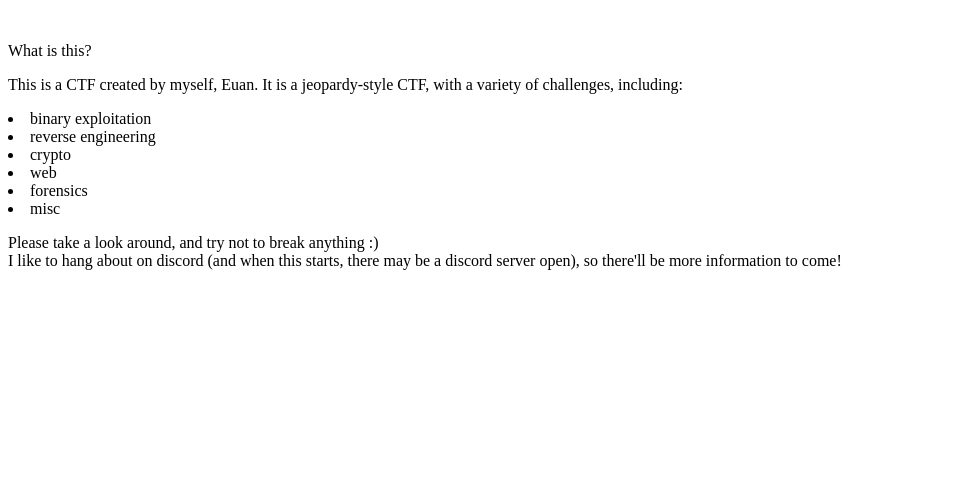
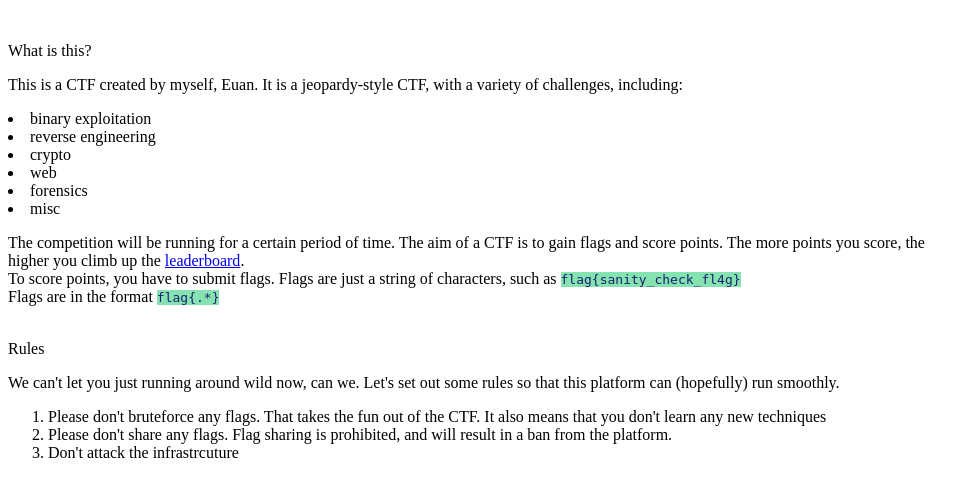
Before and after one commit to RealJammy/ctf_framework, a Flask app: template project/templates/rules.html in a window 1280 px wide. Shown: the part 274-771 px from the top of the page, without its empty margins (0-980 px from the left). Run offline with Flask 2, Linux system fonts and the light colour scheme; the template is opened without the code that fills it, so the values that code supplies are empty; data comes from the database, SQL or seed files in the repository; both versions use the stored data as it was after the commit; some libraries are stand-ins or nearby versions.

Commit message:
Updated rules

```diff
--- a/project/templates/rules.html
+++ b/project/templates/rules.html
@@ -18,10 +18,31 @@
           <li>forensics</li>
           <li>misc</li>
         </dl>
-      <p class="text-white">
-        Please take a look around, and try not to break anything :)<br>
-        I like to hang about on discord (and when this starts, there may be a discord server open), so there'll be more information to come!
+      <p class="text-white text-left">
+        The competition will be running for a certain period of time. The aim of a CTF is to gain flags and score points. The more points you score, the higher you climb up the <a href="{{ url_for('scoreboard') }}" class="text-warning">leaderboard</a>.<br>
+        To score points, you have to submit flags. Flags are just a string of characters, such as <code style="background-color:#85e3b1; color:#17206d">flag{sanity_check_fl4g}</code><br>
+        Flags are in the format <code style="background-color:#85e3b1; color:#17206d">flag{.*}</code>
       </p>
     </div>
-</div>
+  </div><br>
+  <div class="card text-center offset-md-1" style="width: 75%">
+    <div class="card-header font-weight-bold bg-warning">
+      Rules
+    </div>
+    <div class="card-body bg-secondary text-white">
+      <p class="card-text">
+        We can't let you just running around wild now, can we. Let's set out some rules so that this platform can (hopefully) run smoothly.
+        <ol class="text-left">
+          <li>
+            Please don't bruteforce any flags. That takes the fun out of the CTF. It also means that you don't learn any new techniques
+          </li>
+          <li>
+            Please don't share any flags. Flag sharing is prohibited, and will result in a ban from the platform.
+          </li>
+          <li>Don't attack the infrastrcuture</li>
+        </ol>
+      </p>
+    </div>
+  </div><br>
+
 {% endblock %}
```
Also changed, not shown: project/templates/challenge.html (+4 -4 lines), project/templates/index.html (+1 -36 lines), app.db.
